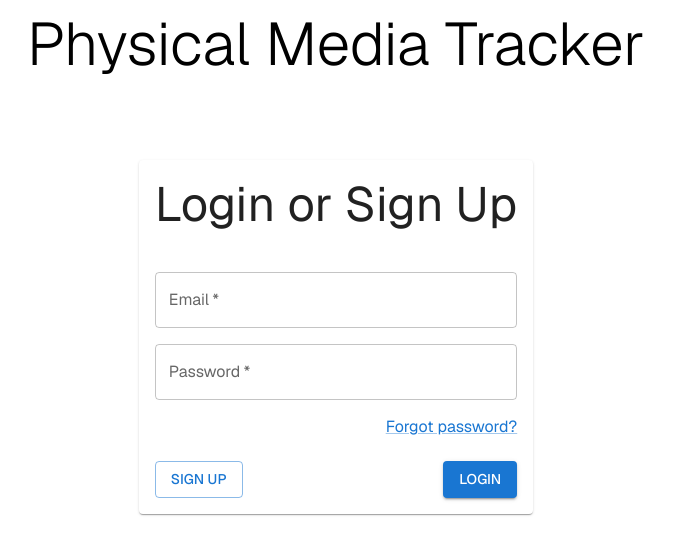
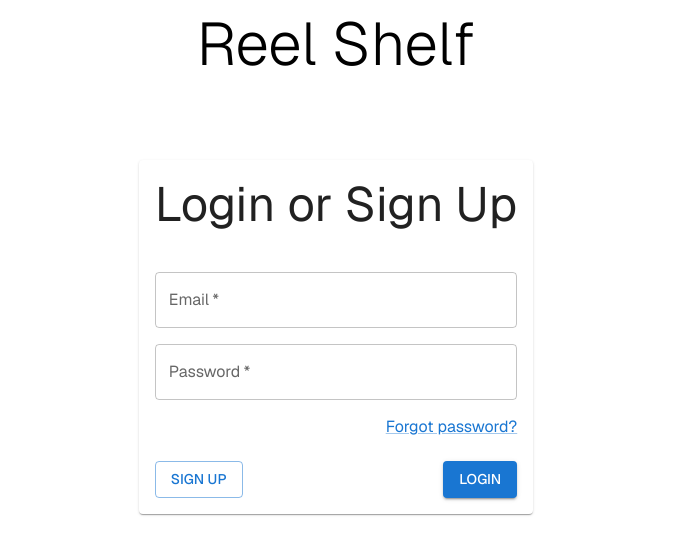
Before and after one commit to deanfoxcd/physical-media-tracker, a Next.js app: page / in a window 1280 px wide. Shown: the top 554 px of the page, without its empty margins (304-978 px from the left). Built offline with nearby package versions, Linux system fonts and the light colour scheme; no server answers; what @mui/material-nextjs would draw is missing.

Commit message:
Updated name

```diff
--- a/app/layout.tsx
+++ b/app/layout.tsx
@@ -19,7 +19,7 @@ const geistMono = Geist_Mono({
 });
 
 export const metadata: Metadata = {
-  title: "Physical Media Tracker",
+  title: "Reel Shelf",
   description: "Track your physical media collection",
 };
 
--- a/locales/en.ts
+++ b/locales/en.ts
@@ -1,5 +1,5 @@
 const en = {
-  pageTitle: "Physical Media Tracker",
+  pageTitle: "Reel Shelf",
   collectionButton: "My Collection",
   wishlistButton: "Wishlist",
   searchInstructions: "Find a movie or show:",
```
Also changed, not shown: 1 other file (tests, documents, lock files or other folders).
